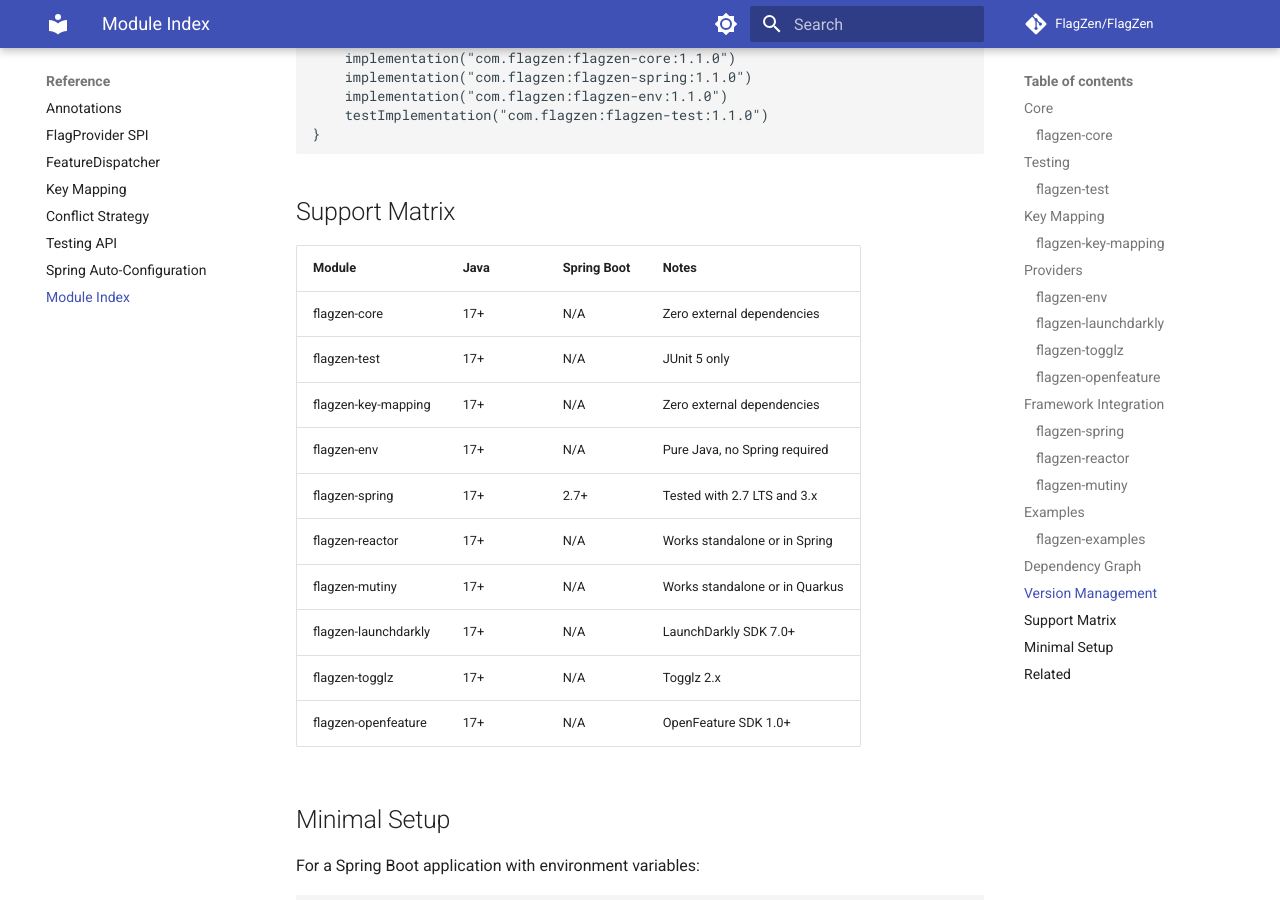
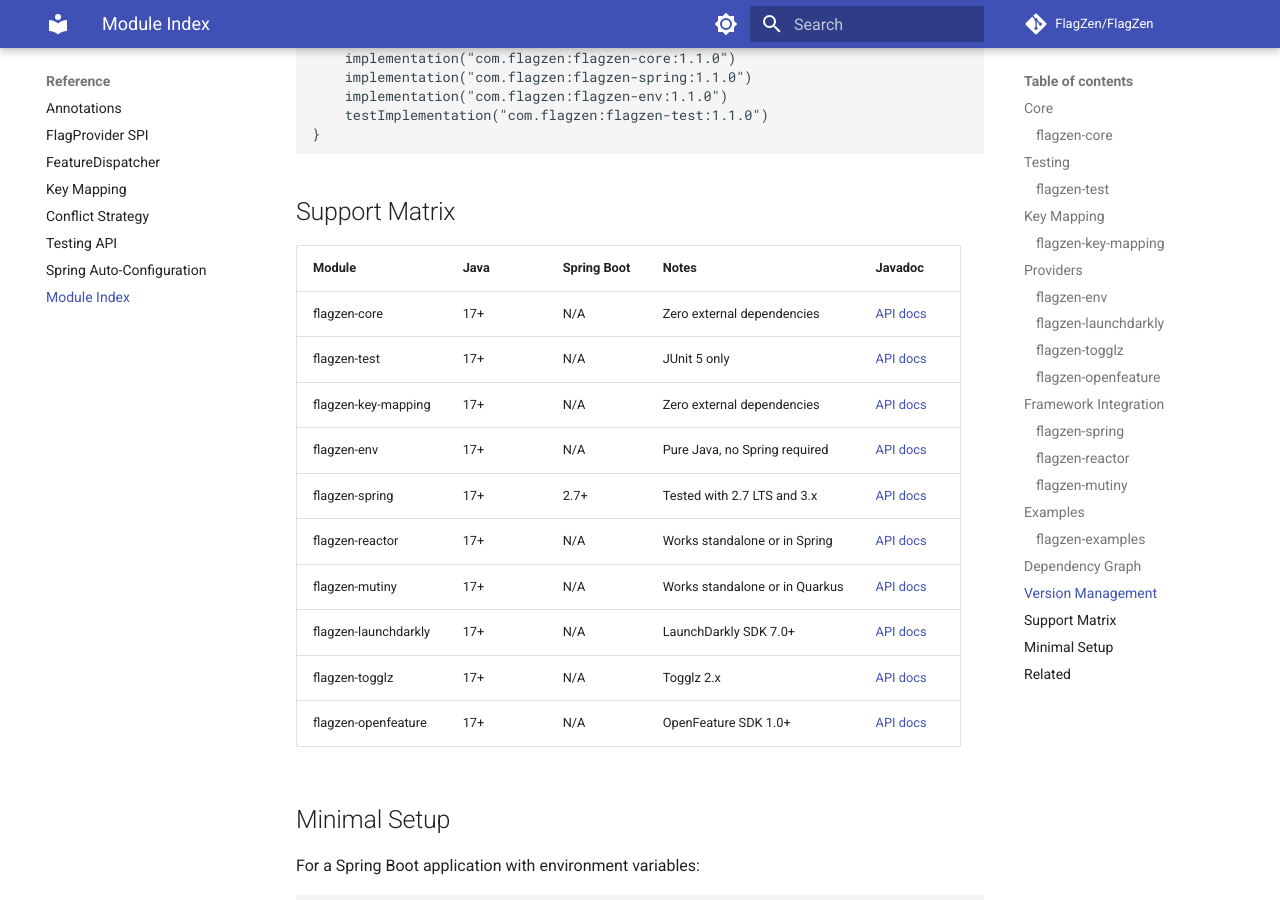
Before and after one commit to FlagZen/FlagZen, an MkDocs documentation site: the page built from docs/site/reference/modules.md, in a window 1280 px wide and 900 px high, scrolled down 10044 px. Built offline with MkDocs 1.6.1 and Material for MkDocs 9.7.7, drawn with Linux system fonts in a browser that asks for light colours; comment, search, counter and statistics services are not loaded; the version menu is left out.

Commit message:
docs: add Javadoc badges to module READMEs and modules reference page
Each published module README now has a javadoc.io badge linking to its
API docs. The modules reference page on the docs site has a Javadoc
column with links for all modules.

Co-Authored-By: Claude Opus 4.6 (1M context) <noreply@anthropic.com>

```diff
--- a/docs/site/reference/modules.md
+++ b/docs/site/reference/modules.md
@@ -377,18 +377,18 @@ dependencies {
 
 ## Support Matrix
 
-|        Module        | Java | Spring Boot |             Notes              |
-| -------------------- | ---- | ----------- | ------------------------------ |
-| flagzen-core         | 17+  | N/A         | Zero external dependencies     |
-| flagzen-test         | 17+  | N/A         | JUnit 5 only                   |
-| flagzen-key-mapping  | 17+  | N/A         | Zero external dependencies     |
-| flagzen-env          | 17+  | N/A         | Pure Java, no Spring required  |
-| flagzen-spring       | 17+  | 2.7+        | Tested with 2.7 LTS and 3.x    |
-| flagzen-reactor      | 17+  | N/A         | Works standalone or in Spring  |
-| flagzen-mutiny       | 17+  | N/A         | Works standalone or in Quarkus |
-| flagzen-launchdarkly | 17+  | N/A         | LaunchDarkly SDK 7.0+          |
-| flagzen-togglz       | 17+  | N/A         | Togglz 2.x                     |
-| flagzen-openfeature  | 17+  | N/A         | OpenFeature SDK 1.0+           |
+|        Module        | Java | Spring Boot |             Notes              | Javadoc                                                              |
+| -------------------- | ---- | ----------- | ------------------------------ | -------------------------------------------------------------------- |
+| flagzen-core         | 17+  | N/A         | Zero external dependencies     | [API docs](https://javadoc.io/doc/com.flagzen/flagzen-core)          |
+| flagzen-test         | 17+  | N/A         | JUnit 5 only                   | [API docs](https://javadoc.io/doc/com.flagzen/flagzen-test)          |
+| flagzen-key-mapping  | 17+  | N/A         | Zero external dependencies     | [API docs](https://javadoc.io/doc/com.flagzen/flagzen-key-mapping)   |
+| flagzen-env          | 17+  | N/A         | Pure Java, no Spring required  | [API docs](https://javadoc.io/doc/com.flagzen/flagzen-env)           |
+| flagzen-spring       | 17+  | 2.7+        | Tested with 2.7 LTS and 3.x   | [API docs](https://javadoc.io/doc/com.flagzen/flagzen-spring)        |
+| flagzen-reactor      | 17+  | N/A         | Works standalone or in Spring  | [API docs](https://javadoc.io/doc/com.flagzen/flagzen-reactor)       |
+| flagzen-mutiny       | 17+  | N/A         | Works standalone or in Quarkus | [API docs](https://javadoc.io/doc/com.flagzen/flagzen-mutiny)        |
+| flagzen-launchdarkly | 17+  | N/A         | LaunchDarkly SDK 7.0+          | [API docs](https://javadoc.io/doc/com.flagzen/flagzen-launchdarkly)  |
+| flagzen-togglz       | 17+  | N/A         | Togglz 2.x                    | [API docs](https://javadoc.io/doc/com.flagzen/flagzen-togglz)        |
+| flagzen-openfeature  | 17+  | N/A         | OpenFeature SDK 1.0+           | [API docs](https://javadoc.io/doc/com.flagzen/flagzen-openfeature)   |
 
 ## Minimal Setup
 
```
Also changed, not shown: flagzen-core/README.md (+2 -0 lines), flagzen-env/README.md (+2 -0 lines), flagzen-key-mapping/README.md (+2 -0 lines), flagzen-openfeature/README.md (+2 -0 lines), flagzen-spring/README.md (+2 -0 lines), flagzen-test/README.md (+2 -0 lines), 1 other file.
